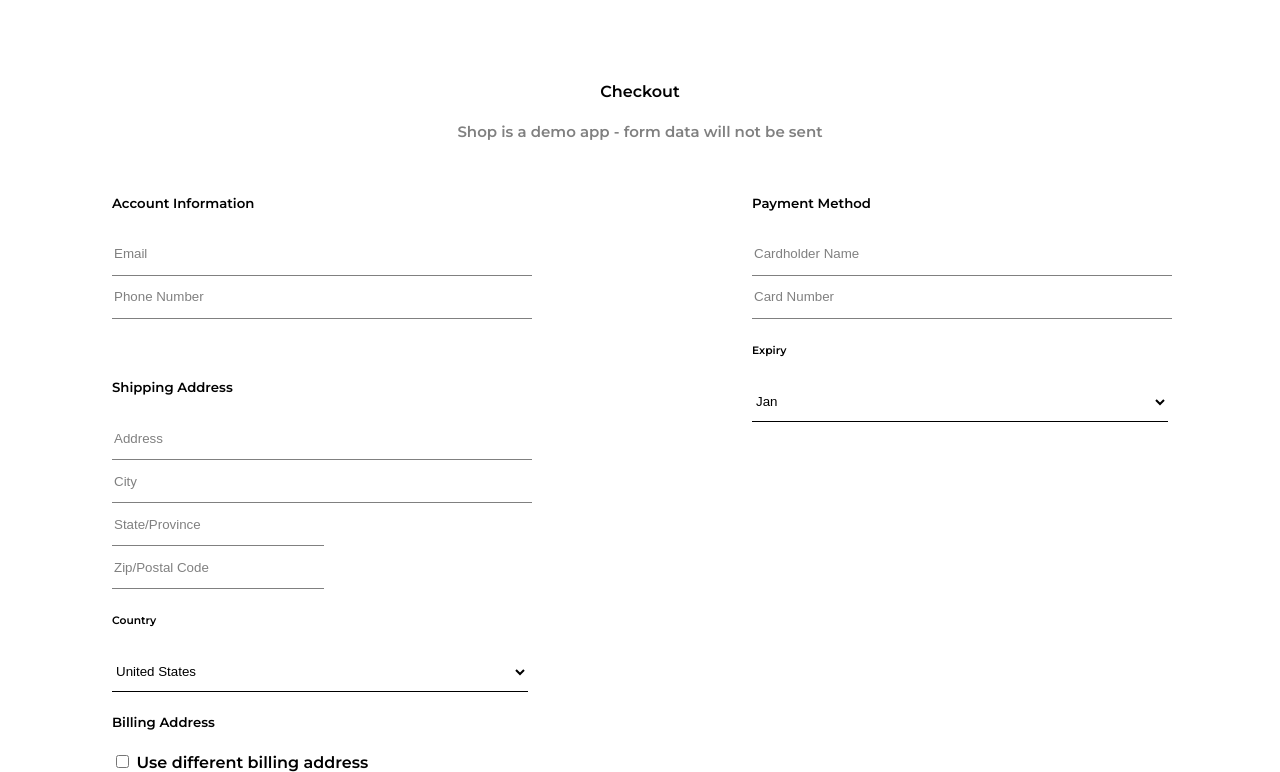
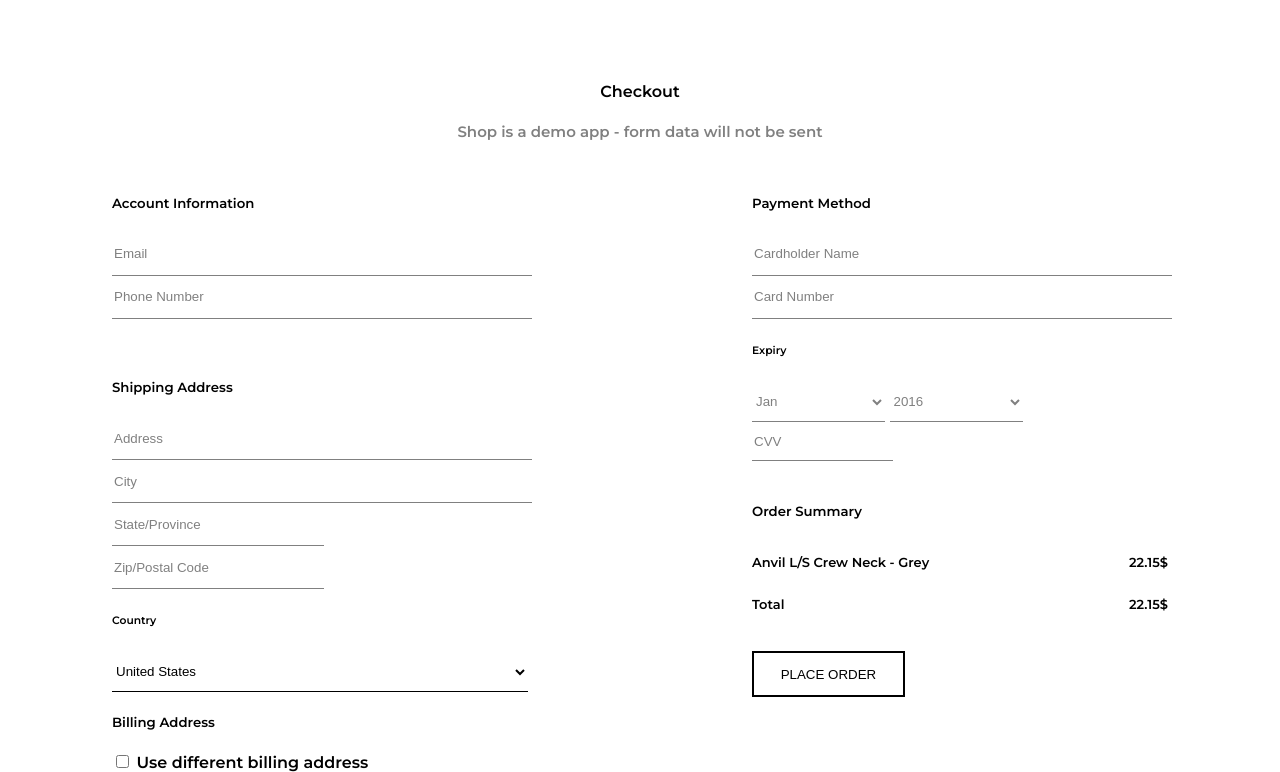
Before and after one commit to pratipb/e-commerce-pratip, a plain HTML site: page checkout.html in a window 1280 px wide. Shown: the part 85-857 px from the top of the page. Drawn offline with Linux system fonts and the light colour scheme.

Commit message:
Paymeny method added

```diff
--- a/checkout.html
+++ b/checkout.html
@@ -56,7 +56,7 @@
                 <input class="form-input" type="text" name="Card Number" value="Card Number">
             </form>
             <h6>Expiry</h6>
-            <select class="drop-down">
+            <select class="list">
                 <option value="jan">Jan</option>
                 <option value="Feb">Feb</option>
                 <option value="Mar">Mar</option>
@@ -70,6 +70,31 @@
                 <option value="Nov">Nov</option>
                 <option value="Dec">Dec</option>
             </select>
+            <select class="list">
+                <option value="2016">2016</option>
+                <option value="2017">2017</option>
+                <option value="2018">2018</option>
+                <option value="2019">2019</option>
+                <option value="2020">2020</option>
+                <option value="2021">2021</option>
+                <option value="2022">2022</option>
+                <option value="2023">2023</option>
+                <option value="2024">2024</option>
+                <option value="2025">2025</option>
+                <option value="2026">2026</option>
+            </select>
+            <input class="cvv-list" type="text" name="CVV" value="CVV">
+            <br><br>
+            <h5>Order Summary</h5>
+            <div class="t-shirt">
+                <p>Anvil L/S Crew Neck - Grey</p>
+                <p>22.15$</p>
+            </div>
+            <div class="t-shirt">
+                <p>Total</p>
+                <p>22.15$</p>
+            </div>
+            <button class="place-order" type="button">PLACE ORDER</button>
         </div>
     </div>
 </body>
--- a/style3.css
+++ b/style3.css
@@ -80,3 +80,38 @@ header a {
     grid-area: 3 / 2 / 4 / 3;
     padding: 1em 7em 0 7em;
 }
+
+.list {
+    height: 3em;
+    border: none;
+    border-bottom: 1px solid;
+    color: grey;
+    width: 32%;
+    background-color: white;
+}
+
+.cvv-list {
+    height: 2.75em;
+    border: none;
+    border-bottom: 1px solid;
+    color: grey;
+    width: 33%;
+    background-color: white;
+}
+
+.t-shirt {
+    display: flex;
+    align-items: center;
+    justify-content: space-between;
+}
+
+.t-shirt p {
+    font-size: 13px;
+}
+
+.place-order {
+    margin-top: 2em;
+    border: 2px solid;
+    background-color: white;
+    padding: 1em 2em 1em 2em;
+}
```
